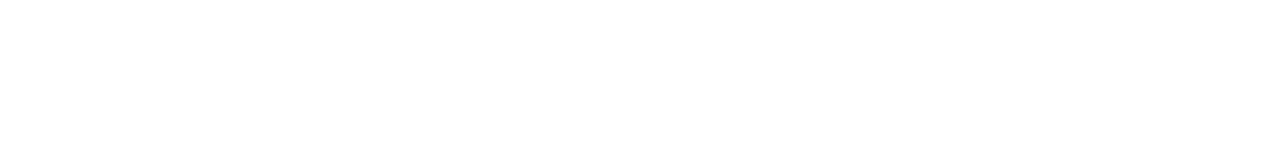
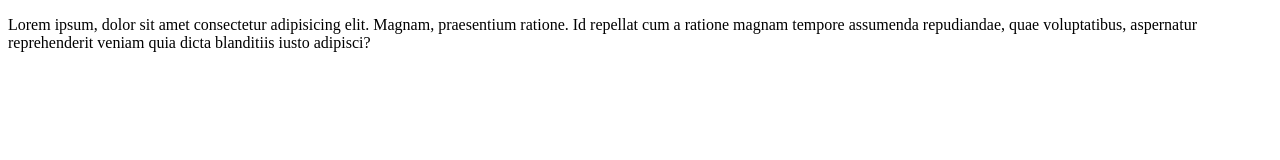
Before and after one commit to learnwithzahid24/job4th, a plain HTML site: page index.html in a window 1280 px wide. Drawn offline with Linux system fonts and the light colour scheme.

Commit message:
use a p tag

```diff
--- a/index.html
+++ b/index.html
@@ -6,6 +6,6 @@
     <title>Document</title>
 </head>
 <body>
-
+    <p>Lorem ipsum, dolor sit amet consectetur adipisicing elit. Magnam, praesentium ratione. Id repellat cum a ratione magnam tempore assumenda repudiandae, quae voluptatibus, aspernatur reprehenderit veniam quia dicta blanditiis iusto adipisci?</p>
 </body>
 </html>
```
